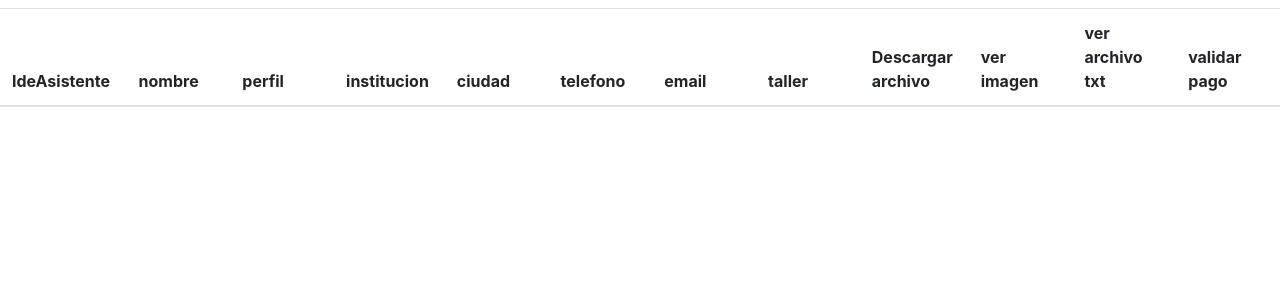
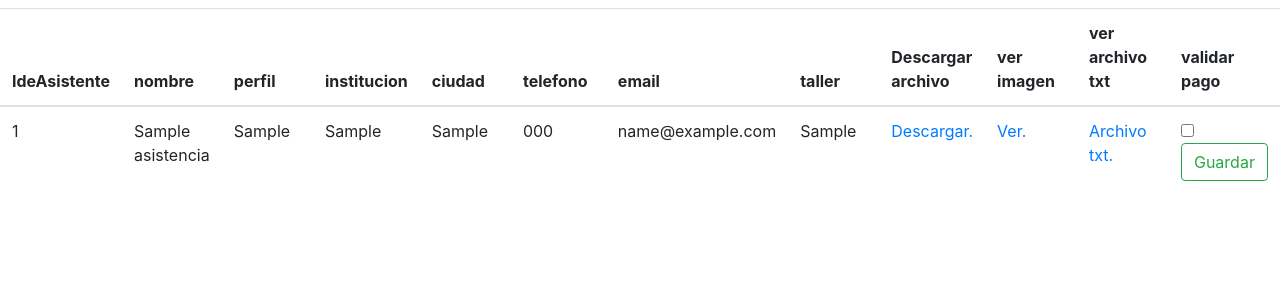
Before and after one commit to Carlos-Rosas-Orozco/formforo, a PHP site: page /consulta.php in a window 1280 px wide. Shown: the part 92-392 px from the top of that part. Run offline with PHP 8.4, Linux system fonts and the light colour scheme; tables that the repository leaves empty or names only in its code hold one stand-in row (Sample ...); lists and menus that the app fills with data are empty; the page is wider than the window, and the part outside it is not shown.

Commit message:
Actualizacion 1.0
Se movio de lugar la funcion donde se muestran todos los datos

```diff
--- a/consulta.php
+++ b/consulta.php
@@ -16,7 +16,7 @@
   <div class="collapse navbar-collapse" id="navbarTogglerDemo01">
     <ul class="navbar-nav mr-auto mt-2 mt-lg-0">
       <li class="nav-item active">
-        <a class="nav-link" href="#">Ver todos los usuarios <span class="sr-only">(current)</span></a>
+        <a class="nav-link" href="consulta.php">Ver todos los usuarios <span class="sr-only">(current)</span></a>
       </li>
       <li class="nav-item active">
         <a class="nav-link" href="#">Usuarios validados</a>
@@ -35,25 +35,7 @@
        <h3>Consulta</h3>
     </header>
         <?php
-            function consultaUsuarios(){
-                $user= "root";
-                $pass= "";
-                $server= "localhost";
-                $db= "formforo";
-                $conn= mysqli_connect($server,$user,$pass) or die ("Error al conectar");
-                if(!$conn){
-                    error_log("Error to connect to MySQL" . mysqli_error($conn));
-                    die('Internal server error');
-                }
-                global $consulta;
-                mysqli_select_db($conn, 'formforo');
-                $sql = 'select IdeAsistente, nombre, perfil, institucion, ciudad, telefono, email, taller, destino, destino_imagen, destino_txt from asistencia where valponencia is null';
-                $datos = mysqli_query($conn, $sql);
-
-
-                return $datos;
-
-            }
+            include "consultaLista.php";
             $consulta = consultaUsuarios();
         ?>
 
--- a/consultaLista.php
+++ b/consultaLista.php
@@ -1,4 +1,24 @@
 <?php
+function consultaUsuarios(){
+    $user= "root";
+    $pass= "";
+    $server= "localhost";
+    $db= "formforo";
+    $conn= mysqli_connect($server,$user,$pass) or die ("Error al conectar");
+    if(!$conn){
+        error_log("Error to connect to MySQL" . mysqli_error($conn));
+        die('Internal server error');
+    }
+    global $consulta;
+    mysqli_select_db($conn, 'formforo');
+    $sql = 'select IdeAsistente, nombre, perfil, institucion, ciudad, telefono, email, taller, destino, destino_imagen, destino_txt from asistencia';
+    $datos = mysqli_query($conn, $sql);
+
+
+    return $datos;
+
+}
+
 $user= "root";
 $pass= "";
 $server= "localhost";
```
Also changed, not shown: archivotxt/e.txt (added), imagen/eLogo_comercializadora.jpeg (added).
